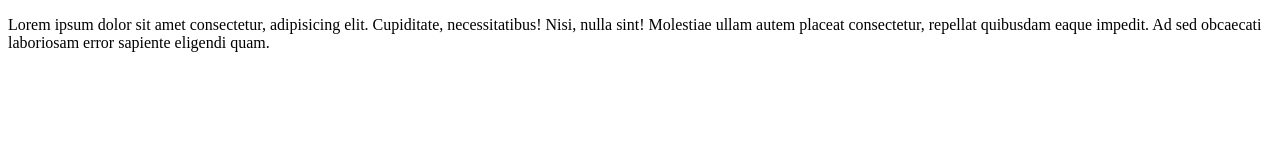
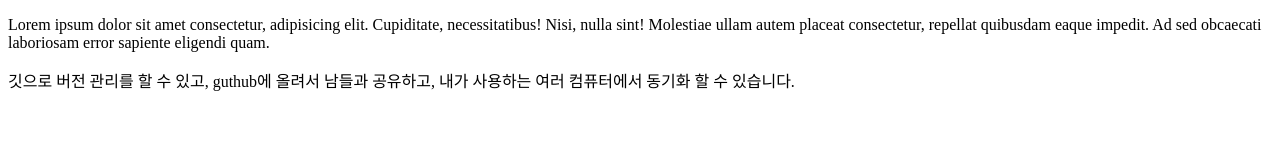
Before and after one commit to peuvxx/dc_w3, a plain HTML site: page index.html in a window 1280 px wide. Drawn offline with Linux system fonts and the light colour scheme.

Commit message:
git과 github에 대한 설명 추가

```diff
--- a/index.html
+++ b/index.html
@@ -13,5 +13,9 @@
       consectetur, repellat quibusdam eaque impedit. Ad sed obcaecati laboriosam
       error sapiente eligendi quam.
     </p>
+    <p>
+      깃으로 버전 관리를 할 수 있고, guthub에 올려서 남들과 공유하고, 내가
+      사용하는 여러 컴퓨터에서 동기화 할 수 있습니다.
+    </p>
   </body>
 </html>
```
